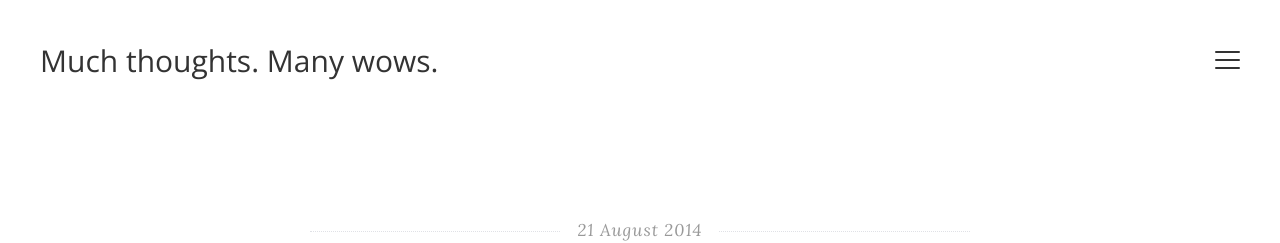
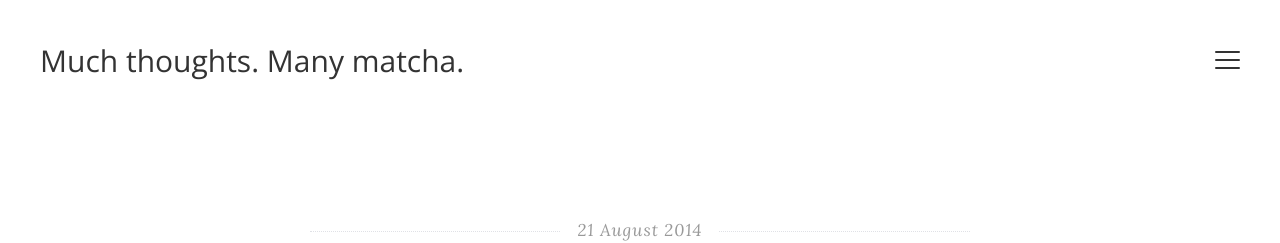
Before and after one commit to matchajune/matchajune.github.io, a Jekyll site: the page built from _posts/2014-08-21-dbc-phase-3-day-13.markdown, in a window 1280 px wide. Shown: the top 243 px of the page. Built offline with Jekyll 4.4.1, drawn with Linux system fonts in a browser that asks for light colours; comment, search, counter and statistics services are not loaded; some of the changed lines change nothing that is shown.

Commit message:
update default html template

```diff
--- a/_layouts/default.html
+++ b/_layouts/default.html
@@ -35,13 +35,13 @@
           <li><a target="_blank" href="https://medium.com/@{{ site.medium }}">Medium</a></li>
           {% endif %}
           {% if site.github %}
-          <li><a target="_blank" href="http://github.com/{{ site.github }}">Github</a></li>
+          <li><a target="_blank" href="https://github.com/{{ site.github }}">Github</a></li>
           {% endif %}
           {% if site.linkedin %}
-          <li><a target="_blank" href="http://linkedin.com/in/{{ site.linkedin }}">LinkedIn</a></li>
+          <li><a target="_blank" href="https://linkedin.com/in/{{ site.linkedin }}">LinkedIn</a></li>
           {% endif %}
           {% if site.instagram %}
-          <li><a target="_blank" href="http://instagram.com/{{ site.instagram }}">Instagram</a></li>
+          <li><a target="_blank" href="https://instagram.com/{{ site.instagram }}">Instagram</a></li>
           {% endif %}
         </ul>
       </nav>
@@ -52,7 +52,7 @@
 
       <header>
         <div class="h-wrap">
-          <h1 class="title"><a href="{{ site.baseurl | split:'/' | join:'/' | append:'/'  }}" title="Back to Homepage">Much thoughts. Many wows.</a></h1>
+          <h1 class="title"><a href="{{ site.baseurl | split:'/' | join:'/' | append:'/'  }}" title="Back to Homepage">Much thoughts. Many matcha.</a></h1>
           <a class="menu-icon" title="Open Bio"><span class="lines"></span></a>
         </div>
       </header>
```
